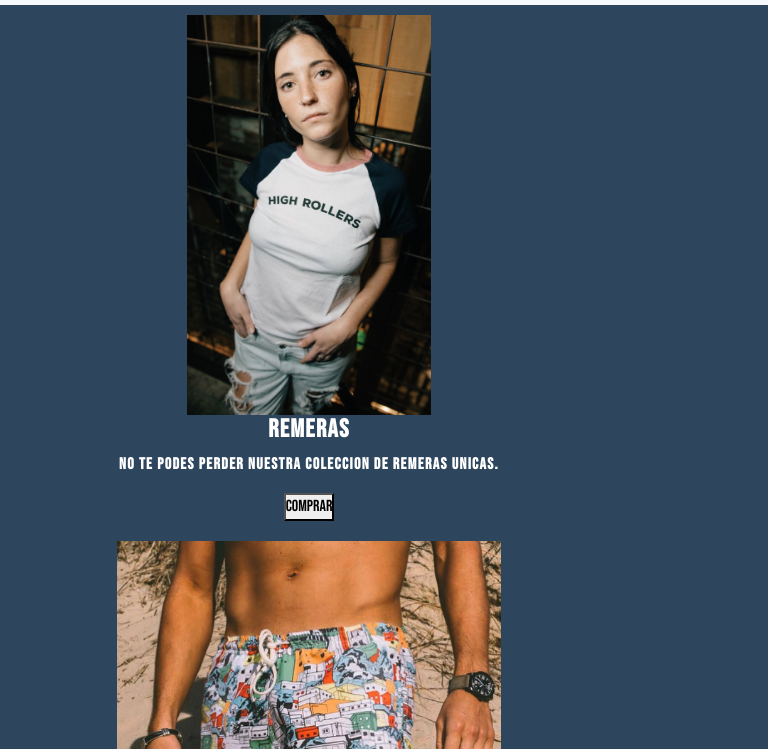
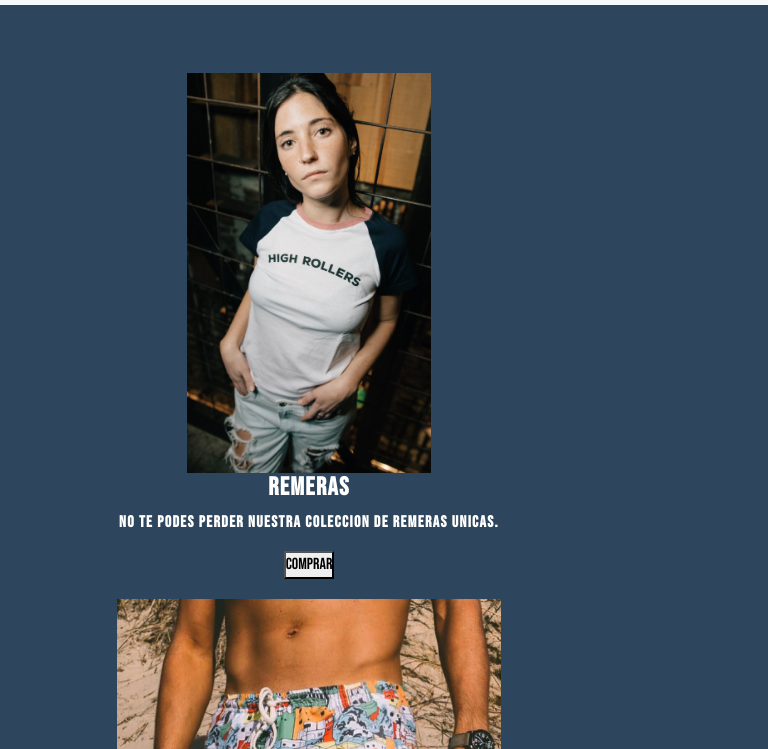
Before and after one commit to chaveroalvaro/proyectoFinalAlvaro, a website: page index.html in a window 768 px wide. Shown: the part 51-800 px from the top of the page. Drawn offline with nearby package versions, Linux system fonts and the light colour scheme.

```diff
--- a/scss/_body.scss
+++ b/scss/_body.scss
@@ -2,7 +2,7 @@
 .mainIndex{
     letter-spacing: 0.085em;
     font-family: 'Bebas Neue', cursive;
-    height: 150vh;
+    height: 180vh;
     width: 100vw;
     background-color: $colorAzul;
     @include flex (flex,column,space-around,center)
--- a/scss/main.scss
+++ b/scss/main.scss
@@ -13,13 +13,15 @@
     .mainIndex {
         letter-spacing: 0.085em;
         font-family: 'Bebas Neue', cursive;
-        height: 260vh;
+        height: 290vh;
         width: 100vw;
         background-color: $colorAzul;
 
         @include flex (flex, column, space-around, center) .tarjetas {
             @include flex(flex, column, space-around, center) align-items: space-evenly;
-
+                body{
+                    height: 150vh;
+                }
         }
 
         .tarjeta {
```
Also changed, not shown: css/style.css.
